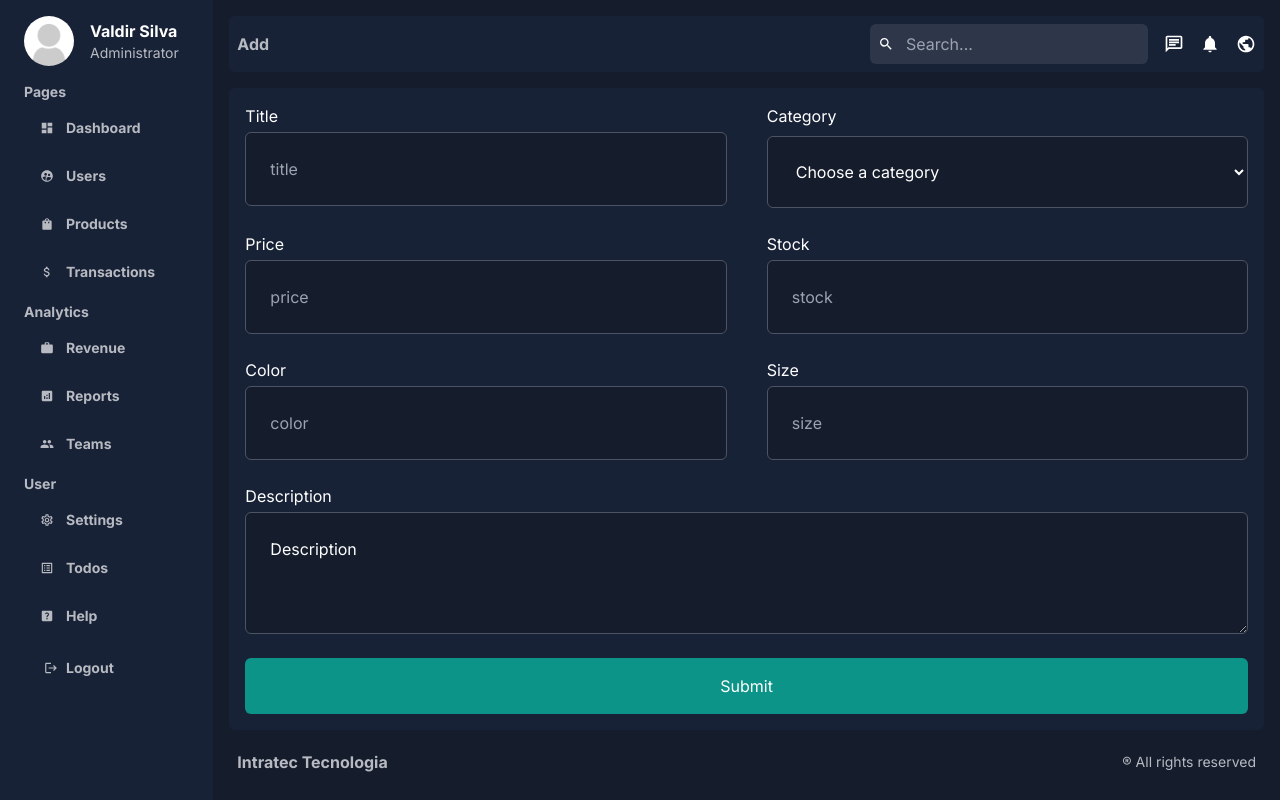
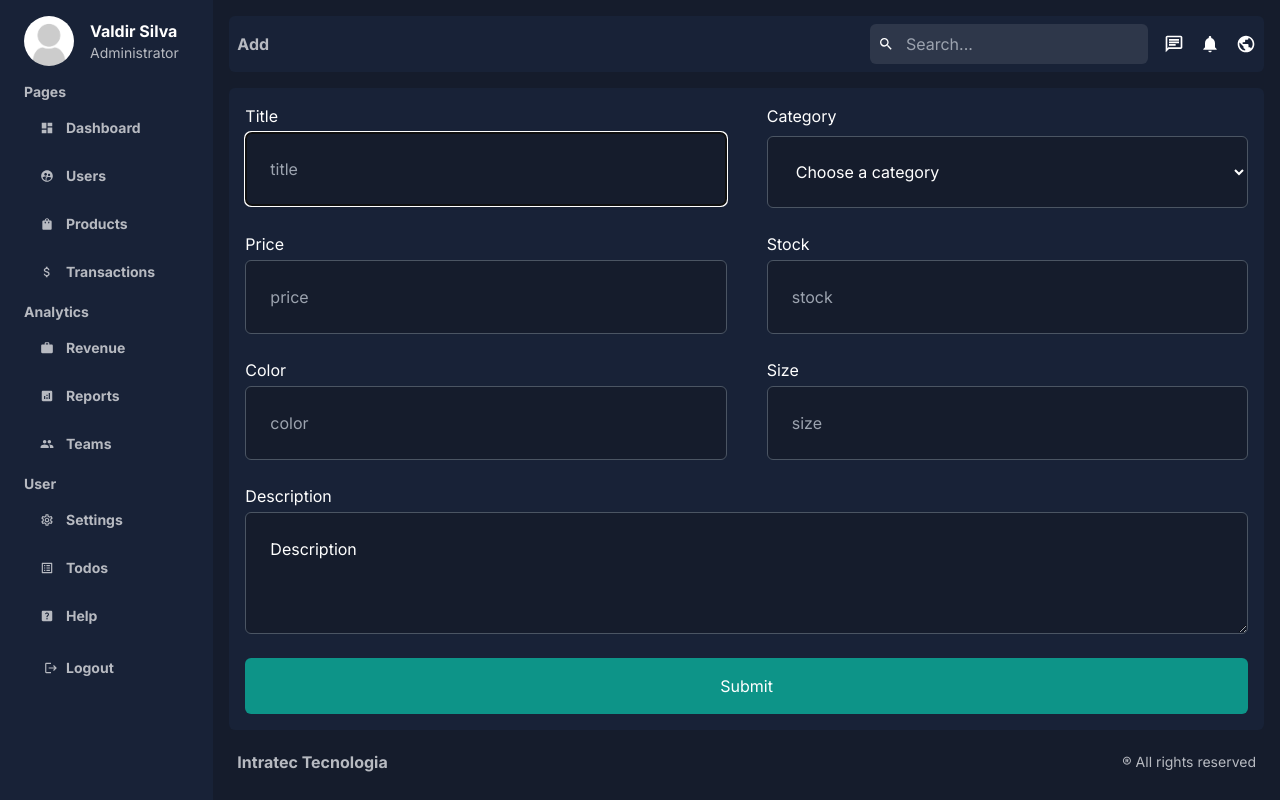
Before and after one commit to valdir-ti/admin, a Next.js app: page /dashboard/products/add in a window 1280 px wide. Built offline with nearby package versions, Linux system fonts and the light colour scheme.

Commit message:
feat: add autofocus on forms

```diff
--- a/src/app/dashboard/products/add/page.tsx
+++ b/src/app/dashboard/products/add/page.tsx
@@ -24,7 +24,13 @@ export default function AddProduct() {
     <div className="bg-[--bgSoft] p-4 rounded-md mt-4">
       <form className="flex flex-col">
         <div className="flex justify-between">
-          <Input placeholder="title" name="title" required label="Title" />
+          <Input
+            placeholder="title"
+            name="title"
+            required
+            label="Title"
+            autoFocus
+          />
           <SelectBox
             options={options}
             onChange={onChange}
--- a/src/app/dashboard/todos/add/page.tsx
+++ b/src/app/dashboard/todos/add/page.tsx
@@ -44,6 +44,7 @@ export default function Page() {
               required
               autoComplete="off"
               className="w-full p-4 bg-[--bg] text-[--text] mb-6 mt-2 rounded-md border-[1px] border-gray-600"
+              autoFocus
             />
           </div>
         </div>
--- a/src/app/dashboard/users/add/page.tsx
+++ b/src/app/dashboard/users/add/page.tsx
@@ -24,6 +24,7 @@ export default function Home() {
               required
               autoComplete="off"
               className="w-full p-4 bg-[--bg] text-[--text] mb-6 rounded-md border-[1px] border-gray-600"
+              autoFocus
             />
           </div>
           <div className="flex flex-col w-[49%]">
```
